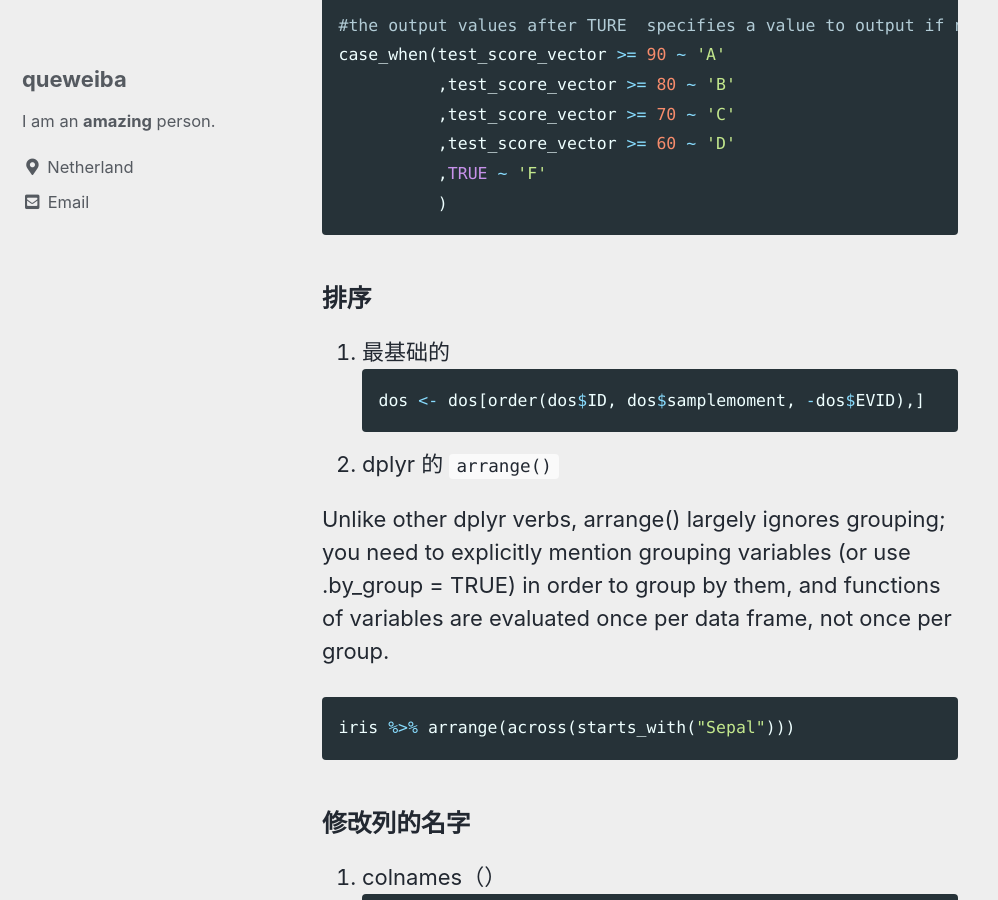
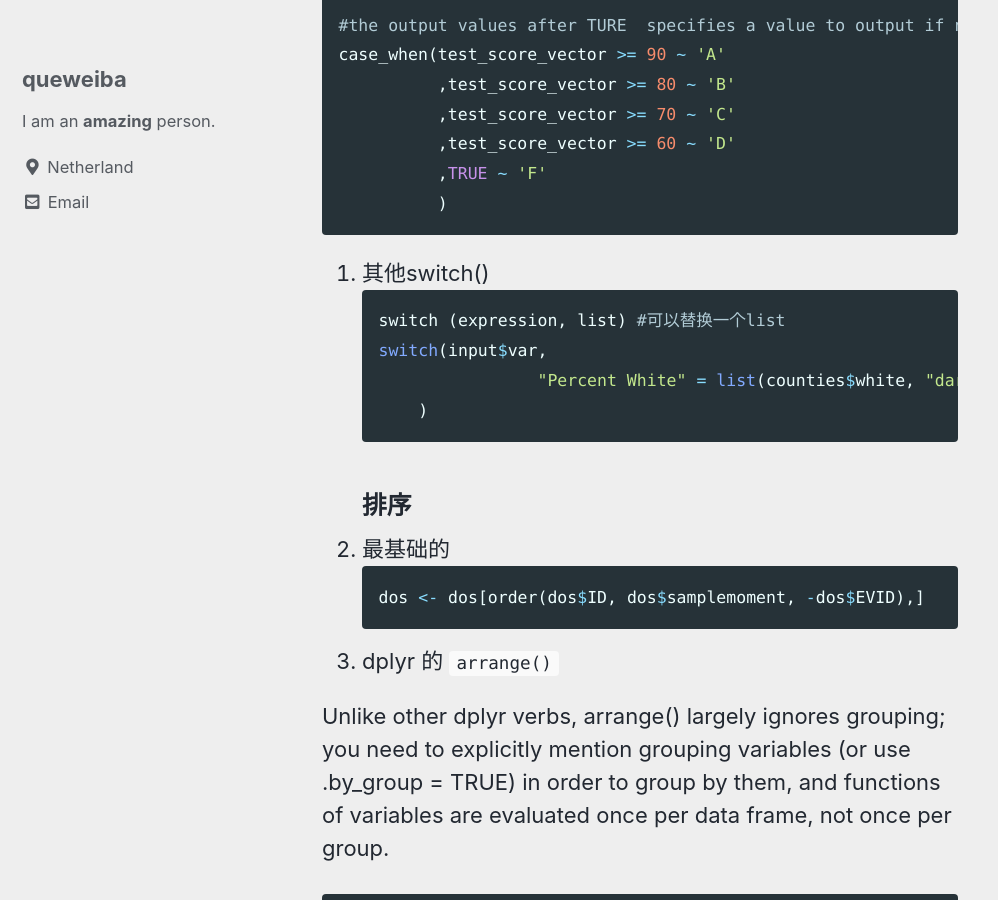
Before and after one commit to queweiba/que, a Jekyll site: the page built from _posts/21-01-02-R-basics.md, in a window 1280 px wide and 900 px high, scrolled down 5280 px. Shown: the whole window, without its empty margins (0-998 px from the left). Built offline with Jekyll 4.4.1, drawn with Linux system fonts in a browser that asks for light colours; cached includes are drawn as plain includes.

Commit message:
Update 21-01-02-R-basics.md
FF

````diff
--- a/_posts/21-01-02-R-basics.md
+++ b/_posts/21-01-02-R-basics.md
@@ -188,7 +188,13 @@ case_when(test_score_vector >= 90 ~ 'A'
           ,TRUE ~ 'F'
           )
 ```
-
+7. 其他switch()
+```r
+switch (expression, list) #可以替换一个list
+switch(input$var,
+                   "Percent White" = list(counties$white, "darkgreen", "% White")
+       )
+```
 ### 排序
 
 1. 最基础的
````
